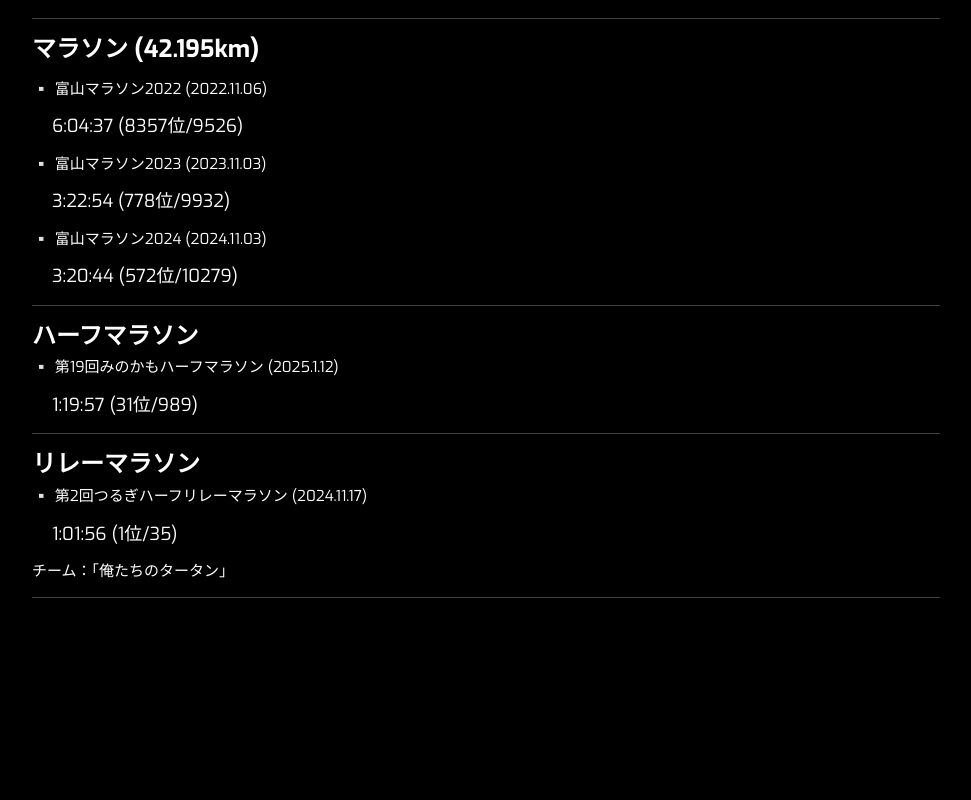
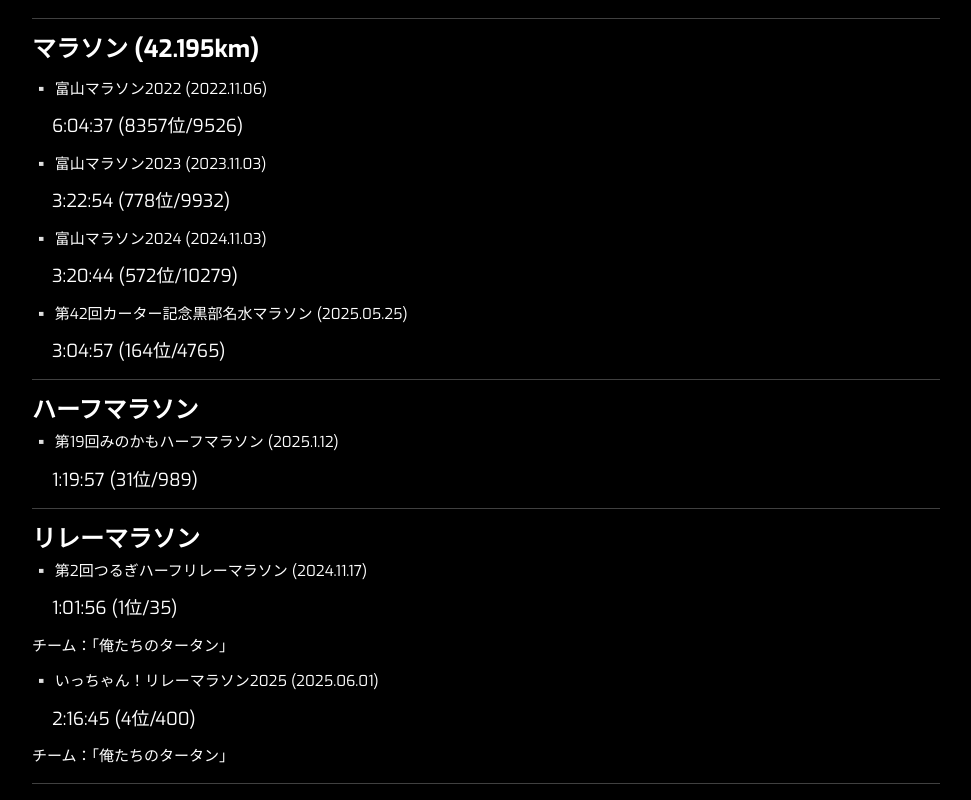
Before and after one commit to yoshitai11099/yoshitai11099.github.io, a Next.js app: page /running in a window 1280 px wide. Shown: the part 533-1333 px from the top of the page, without its empty margins (160-1131 px from the left). Before the commit the page ends 1147 px from the top, so only its background shows below. Built offline with nearby package versions, Linux system fonts and the light colour scheme.

Commit message:
2025.06.27

```diff
--- a/src/pages/records.tsx
+++ b/src/pages/records.tsx
@@ -6,7 +6,7 @@ const trackfield: React.FC = () => {
         "1500m : 4.20.16 (4.14.14)",
         "3000m : (9.51.00)",
         "21.0975km : 1:19:57",
-        "42.195km : 3:20:44"
+        "42.195km : 3:04:57"
     ];
 
     return (
--- a/src/pages/running.tsx
+++ b/src/pages/running.tsx
@@ -26,6 +26,8 @@ const Running: React.FC = () => {
             about2:"▫️ 富山マラソン2023 (2023.11.03)",
             record3:"3:20:44 (572位/10279)",
             about3:"▫️ 富山マラソン2024 (2024.11.03)",
+            record4:"3:04:57 (164位/4765)",
+            about4:"▫️ 第42回カーター記念黒部名水マラソン (2025.05.25)",
         },
         {
             title:"ハーフマラソン",
@@ -34,9 +36,12 @@ const Running: React.FC = () => {
         },
         {
             title:"リレーマラソン",
-            record:"1:01:56 (1位/35)",
+            record1:"1:01:56 (1位/35)",
             about:"▫️ 第2回つるぎハーフリレーマラソン (2024.11.17)",
             about2:"チーム：「俺たちのタータン」",
+            record3:"2:16:45 (4位/400)",
+            about3:"▫️ いっちゃん！リレーマラソン2025 (2025.06.01)",
+            about4:"チーム：「俺たちのタータン」",
         }
 
     ];
@@ -58,6 +63,8 @@ const Running: React.FC = () => {
                                 <p style={{ marginLeft: '20px' }}>{running.record2}</p>
                                 <p style={{ fontSize: '15px', marginRight: '20px' }}>{running.about3}</p>
                                 <p style={{ marginLeft: '20px' }}>{running.record3}</p>
+                                <p style={{ fontSize: '15px', marginRight: '20px' }}>{running.about4}</p>
+                                <p style={{ marginLeft: '20px' }}>{running.record4}</p>
                                 <hr style={{ marginRight: '20px' }} />
                             </div>
                         ))}
```
